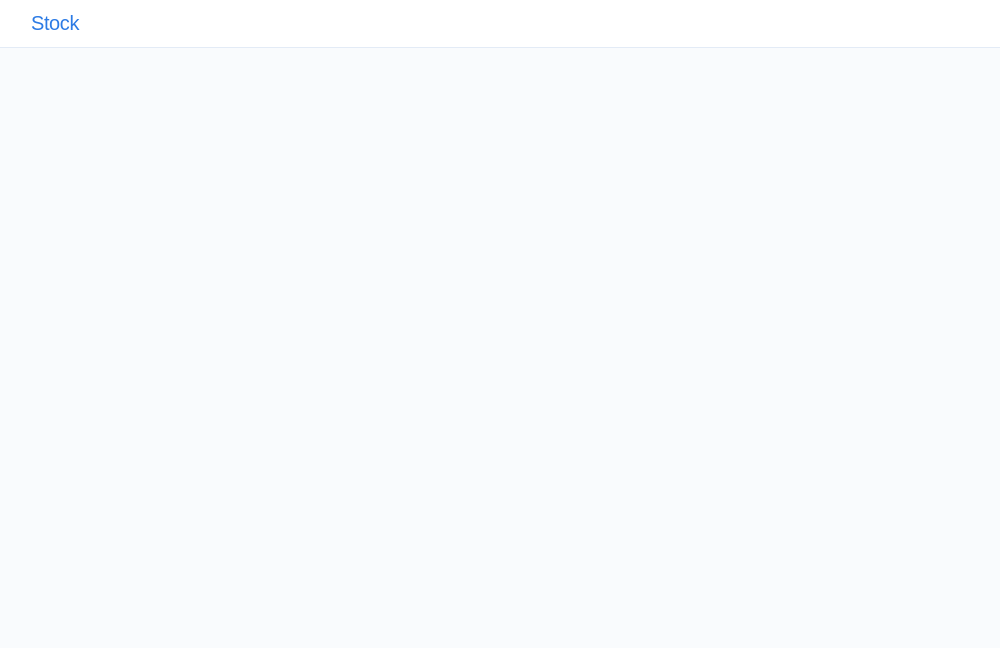
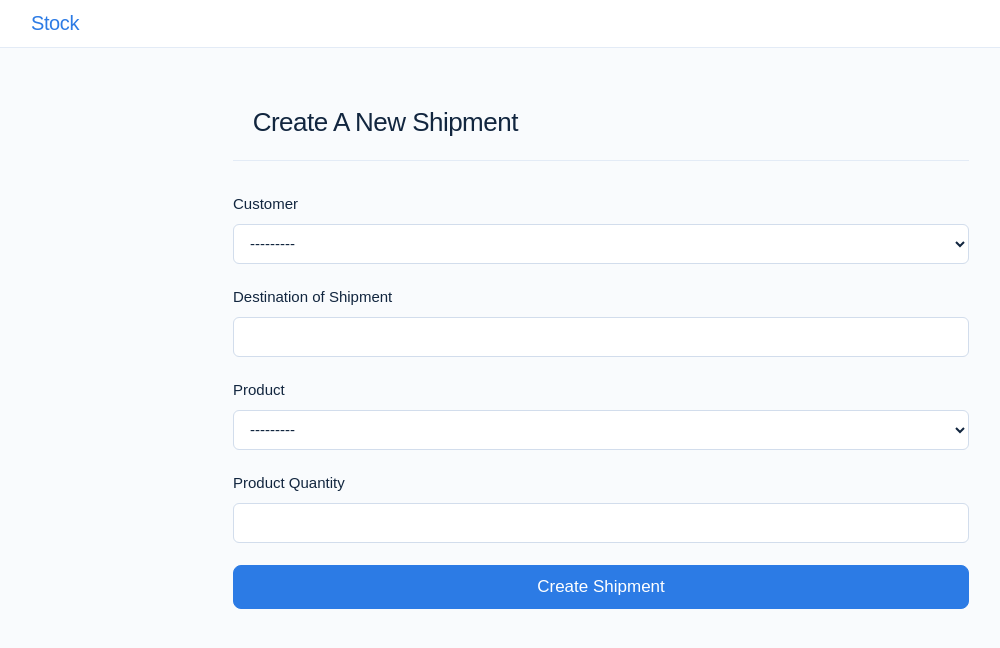
Before and after one commit to Nyamador/Django-React-Warehouse-Management-System, a React (Create React App) app in the folder wms-frontend/: page /shipments/new in a window 1280 px wide. Shown: the top 648 px of the page, without its empty margins (39-1039 px from the left). Built offline with nearby package versions, Linux system fonts and the light colour scheme; a web font is replaced by a local one.

Commit message:
Added Shipment Creation Page

```diff
--- a/wms-frontend/src/App.js
+++ b/wms-frontend/src/App.js
@@ -6,6 +6,7 @@ import ShipmentsPage from './Pages/ShipmentsPage';
 import LoginPage from './Pages/LoginPage';
 import Customers from './Pages/Customers';
 import CreateShipmentPage from './Pages/CreateShipmentPage';
+import CreateProductPage from './Pages/CreateProductPage';
 import { BrowserRouter as Router, Switch, Route } from 'react-router-dom';
 
 function App() {
@@ -17,6 +18,10 @@ function App() {
         </Route>
 
         <Route path='/customers' component={Customers}/>
+
+        <Route path='/products/new'>
+          <CreateProductPage />
+        </Route>
 
         <Route path='/products'>
               <ProductsPage/>
--- a/wms-frontend/src/Pages/CreateProductPage.js
+++ b/wms-frontend/src/Pages/CreateProductPage.js
@@ -1,5 +1,5 @@
 import React from 'react';
-import Header from '../components/Header';
+import Header from '../common/Header';
 
 
 
--- a/wms-frontend/src/Pages/CreateShipmentPage.js
+++ b/wms-frontend/src/Pages/CreateShipmentPage.js
@@ -8,7 +8,102 @@ const CreateShipmentPage = () => {
         <Header/>
 
 
+        <div className="container">
+        <div className="row justify-content-center">
+            <div className="col-12 col-lg-10 col-xl-8">
 
+                <div className="header mt-md-5">
+                    <div className="header-body">
+                      <div className="row align-items-center">
+                        <div className="col">
+
+
+
+                          <h1 className="header-title">
+                                  <i className="fe fe-user"></i>
+                            Create A New Shipment
+                          </h1>
+
+                        </div>
+                      </div>
+                    </div>
+                  </div>
+
+                <form method="POST">
+
+
+                    <div className="form-group">
+                                  <div className="form-group">
+                                      <label for="id_customer">Customer</label>
+                                      <select name="customer" className="required form-control" required="" id="id_customer">
+  <option value="" selected="">---------</option>
+
+  <option value="1">Kwame Mensah</option>
+
+  <option value="2">Desmond Nyamador</option>
+
+  <option value="3">Ama Serwah</option>
+
+  <option value="4">Nana Osei</option>
+
+  <option value="5">Naa Laryea</option>
+
+</select>
+                                      <div className="invalid-feedback">
+
+                                      </div>
+                                  </div>
+                    </div>
+
+                    <div className="form-group">
+                                  <div className="form-group">
+                                      <label for="id_destination">Destination of Shipment</label>
+                                      <input type="text" name="destination" maxlength="100" className="required form-control" required="" id="id_destination"/>
+                                      <div className="invalid-feedback">
+
+                                      </div>
+                                  </div>
+                    </div>
+
+                    <div className="form-group">
+                                  <div className="form-group">
+                                      <label for="id_product">Product</label>
+                                      <select name="product" className="required form-control" required="" id="id_product">
+  <option value="" selected="">---------</option>
+
+  <option value="4">Brown Leather Shoes</option>
+
+  <option value="5">LG 23' OLED Monitor</option>
+
+  <option value="6">Samsung Z Flip</option>
+
+  <option value="10">Samsung Aa30</option>
+
+</select>
+                                      <div className="invalid-feedback">
+
+                                      </div>
+                                  </div>
+                    </div>
+
+                    <div className="form-group">
+                                  <div className="form-group">
+                                      <label for="id_quantity">Product Quantity</label>
+                                      <input type="number" name="quantity" min="0" className="required form-control" required="" id="id_quantity"/>
+                                      <div className="invalid-feedback">
+
+                                      </div>
+                                  </div>
+                    </div>
+
+
+                </form>
+
+              <input type="submit" className="primaryAction btn btn-lg btn-block btn-primary mb-3" value="Create Shipment"/>
+
+            </div>
+        </div>
+    </div>
         </>
 
     );
```
Lines whose indentation alone changed are shown as unchanged.
